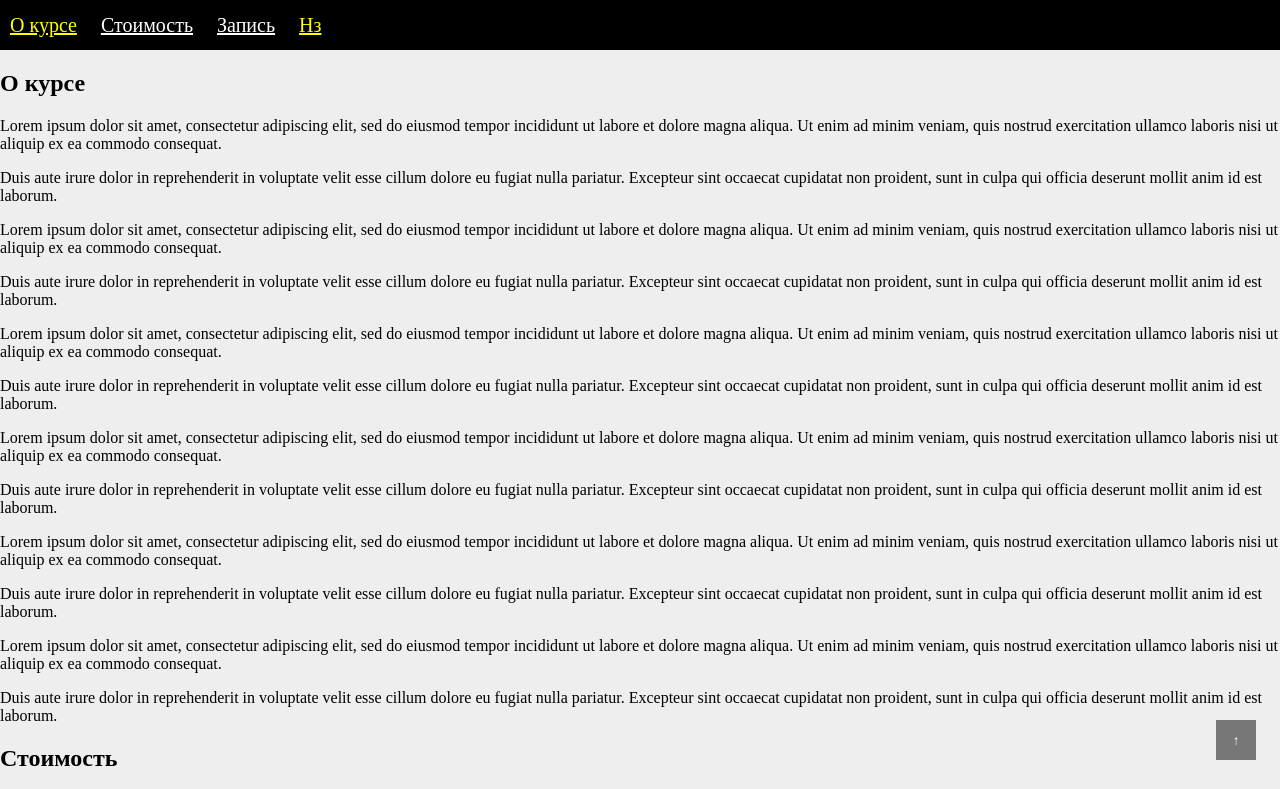
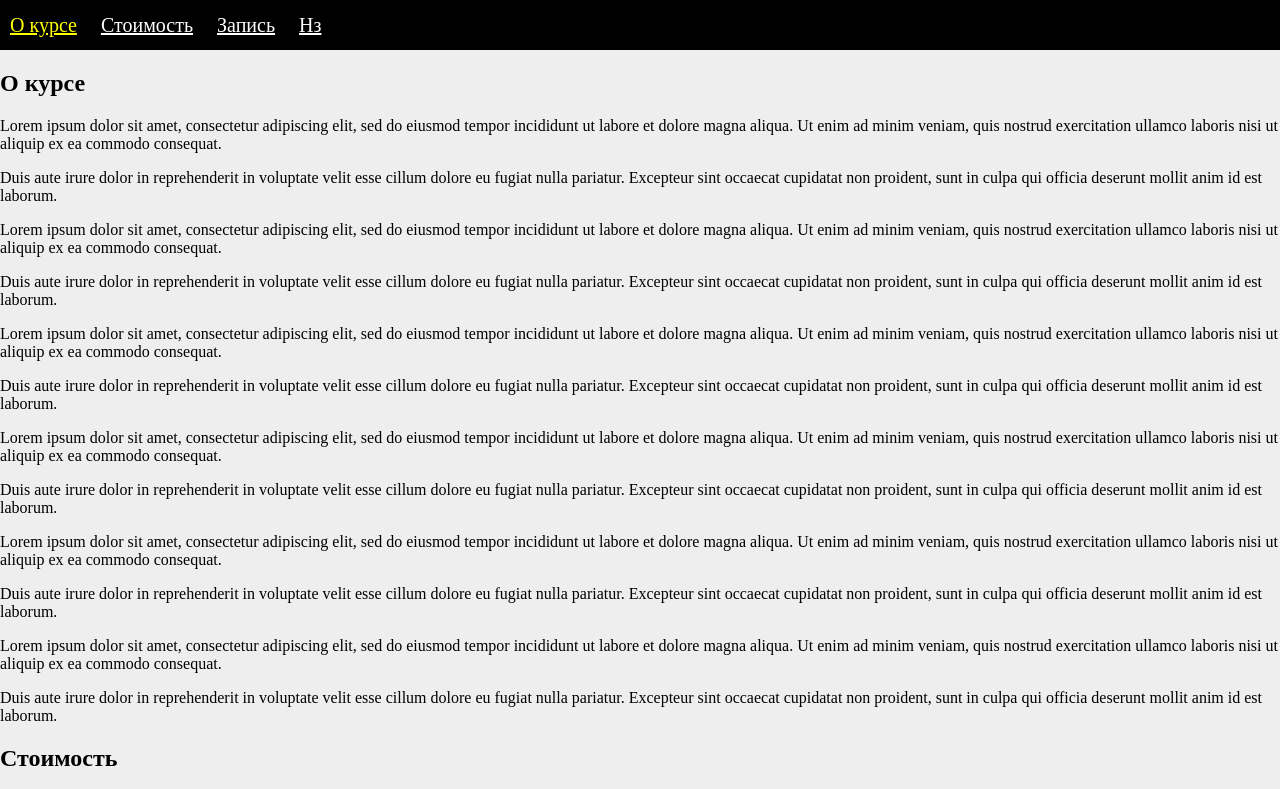
Before and after one commit to YuriNotPickle/Js-course, a plain HTML site: page Lesson 3/index.html in a window 1280 px wide. Shown: the top 789 px of the page. Drawn offline with Linux system fonts and the light colour scheme.

Commit message:
Lesson 3 done

```diff
--- a/Lesson 3/index.html
+++ b/Lesson 3/index.html
@@ -13,7 +13,7 @@
 			<a href="index.html#app" class="menu__link">Запись</a>
 			<a href="index.html#nz" class="menu__link">Нз</a>
 		</div>
-      <button class="to-top">↑</button>
+      <button class="to-top hidden">↑</button>
 		<div class="content">
 			<h2 id="about">О курсе</h2>
 			<p>Lorem ipsum dolor sit amet, consectetur adipiscing elit, sed do eiusmod tempor incididunt ut labore et dolore magna aliqua. Ut enim ad minim veniam, quis nostrud exercitation ullamco laboris nisi ut aliquip ex ea commodo consequat.</p>
--- a/Lesson 3/js/scripts.js
+++ b/Lesson 3/js/scripts.js
@@ -1,7 +1,6 @@
 window.addEventListener('load', function(){
 	const menu = document.querySelector('.menu');
-   const links = this.document.querySelectorAll('.menu .menu__link')
-   const goTopBtn = this.document.querySelector('.to-top');
+   const goTopBtn = document.querySelector('.to-top');
 	const goTopBtnClass = goTopBtn.classList;
    let headings = {
       about,
@@ -9,26 +8,24 @@ window.addEventListener('load', function(){
       app,
       nz
    }
+
    let headingsHeight= {};
+
    for (let [key, value] of Object.entries(headings)) {
-      headingsHeight[key] = value.offsetTop
+      headingsHeight[key] = value.offsetTop;
    }
 
-   function test() {
-   let i = 0;
-   for (value in headingsHeight) {
-      if (window.scrollY + menu.offsetHeight + 50 > headingsHeight[value] ) {
-         links[i].classList.add('menu__link-active');
-         if (i > 0) {
-            links[i-1].classList.remove('menu__link-active');
+   function menuSwitch() {
+      for (value in headingsHeight) {
+         let currElem = document.querySelector('[href*="' + value + '"]');
+
+         if (window.scrollY + menu.offsetHeight*5 >= headingsHeight[value] ) {
+            document.querySelector('.menu__link-active').setAttribute('class', 'menu__link')
+            currElem.classList.add('menu__link-active');
          }
-         i = i+1;
       }
+}
 
-
-   }
-}
-   test()
 	if(window.location.hash != ''){
 		scrollToId(window.location.hash);
 	}
@@ -41,9 +38,6 @@ window.addEventListener('load', function(){
 
 			let link = e.target;
 			scrollToId(link.hash);
-
-			menu.querySelector('.menu__link-active').classList.remove('menu__link-active');
-			link.classList.add('menu__link-active');
 		}
 	});
 
@@ -60,15 +54,17 @@ window.addEventListener('load', function(){
       }
    }
 
-   document.addEventListener('scroll', () => (window.innerHeight + window.scrollY) / document.body.offsetHeight * 100 >= 80 ? goTopBtnClass.remove('hidden') : goTopBtnClass.add('hidden')
+   document.addEventListener('scroll', () => (window.innerHeight + window.scrollY) / document.body.offsetHeight * 100 >= 80 ? goTopBtnClass.remove('hidden') : goTopBtnClass.add('hidden') // show scroll to top btn
    , {
       capture: true,
       passive: true
     });
-    document.addEventListener('scroll', test
+
+
+    document.addEventListener('scroll', menuSwitch
     , {
        capture: true,
-       passive: false
+       passive: true
      });
 
 
```
